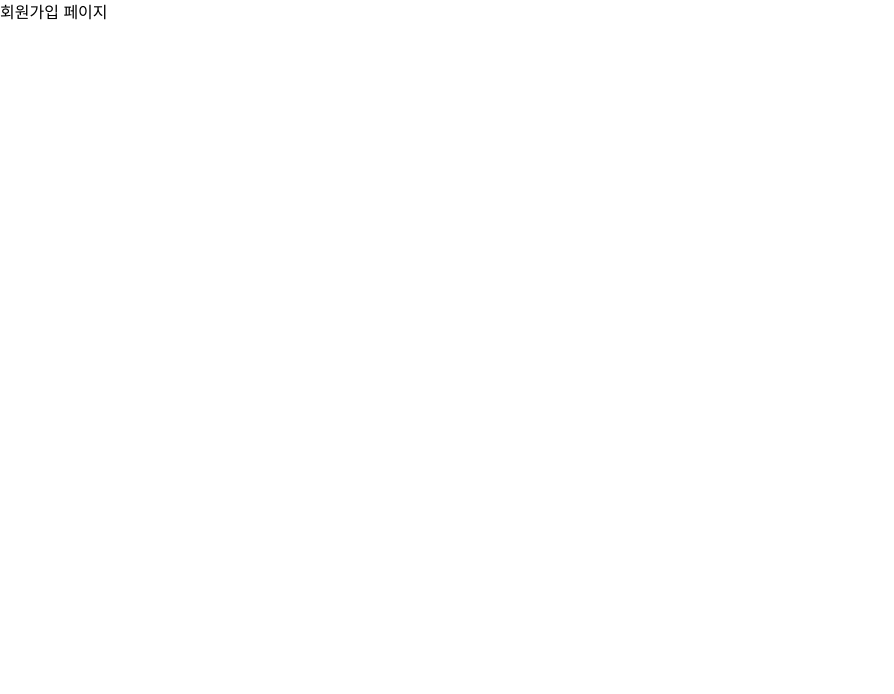
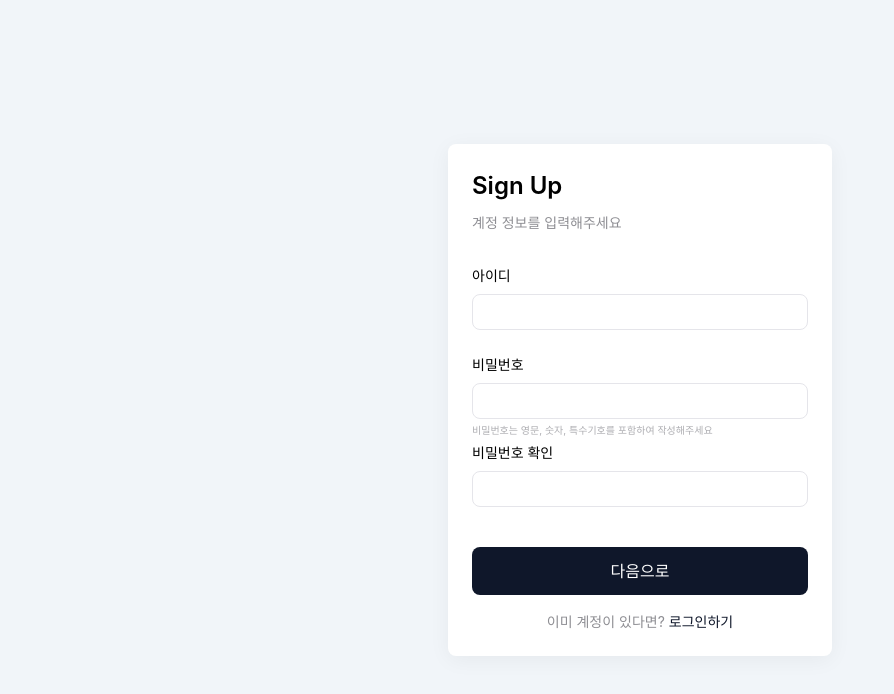
Before and after one commit to all-rounder-develop-study/FrontRepository, a React (Create React App) app: page /signup in a window 1280 px wide. Shown: the top 694 px of the page, without its empty margins (0-894 px from the left). Built offline with nearby package versions, Linux system fonts and the light colour scheme.

Commit message:
✨ feat: 로그인, 회원가입 UI

```diff
--- a/src/App.css
+++ b/src/App.css
@@ -5,3 +5,14 @@
 .App {
   text-align: center;
 }
+
+/* 자주 사용하는 스타일을 재사용하기 위해 컴포넌트화*/
+@layer components {
+  .flex-center {
+    @apply flex justify-center items-center;
+  }
+
+  .custom-shadow {
+    @apply shadow-[0px_4px_21.6px_rgba(0,0,0,0.05)];
+  }
+}
--- a/src/App.tsx
+++ b/src/App.tsx
@@ -6,11 +6,12 @@ import SignUp from "./pages/SignUp";
 
 export default function App() {
   return (
-    <Routes>
-      <Route path="/" element={<Main />} />
-      <Route path="/login" element={<Login />} />
-      <Route path="/login" element={<Login />} />
-      <Route path="/signup" element={<SignUp />} />
-    </Routes>
+    <div className="w-full min-h-screen bg-bg-100 ">
+      <Routes>
+        {/* <Route path="/" element={<Main />} /> */}
+        <Route path="/" element={<Login />} />
+        <Route path="/signup" element={<SignUp />} />
+      </Routes>
+    </div>
   );
 }
--- a/src/components/login/LoginContainer.tsx
+++ b/src/components/login/LoginContainer.tsx
@@ -1,7 +1,37 @@
+//로그인 페이지
+import { Link } from "react-router-dom";
+
 export default function LoginContainer() {
   return (
-    <div>
-      <h1>로그인 페이지</h1>
+    <div className="w-full h-screen flex-center bg-bg-100 ">
+      <div className="p-6 w-[384px] bg-white-100 rounded-lg custom-shadow">
+        <div className="flex flex-col gap-2 mb-8">
+          <h1 className="text-[24px] font-semibold">Login</h1>
+          <p className="text-gray-600 text-[14px]">스터디 관리 서비스</p>
+        </div>
+        <div className="flex flex-col gap-6">
+          <div className="flex flex-col gap-2">
+            <p className="text-[14px]">아이디</p>
+            <input className="w-full h-9 px-4 border border-gray-200 rounded-lg focus:outline-none focus:border-blue-500" />
+          </div>
+          <div className="flex flex-col">
+            <p className="mb-2 text-[14px]">비밀번호</p>
+            <input
+              type="password"
+              className="w-full h-9 px-4 border border-gray-200 rounded-lg focus:outline-none focus:border-blue-500 mb-1"
+            />
+          </div>
+          <button className="w-full h-12 bg-blue-500 text-white-100 rounded-lg ">
+            Login
+          </button>
+        </div>
+        <div className="flex justify-center gap-1 mt-4">
+          <p className="text-[14px] text-gray-600">계정이 없으신가요?</p>
+          <Link to="/signup" className="text-[14px] text-blue-500 font-medium">
+            회원가입하기
+          </Link>
+        </div>
+      </div>
     </div>
   );
 }
--- a/src/components/signup/SignupContainer.tsx
+++ b/src/components/signup/SignupContainer.tsx
@@ -1,7 +1,44 @@
+import { Link } from "react-router-dom";
+
 export default function SignupContainer() {
   return (
-    <div>
-      <h1>회원가입 페이지</h1>
+    <div className="w-full h-screen flex-center bg-bg-100">
+      <div className="p-6 w-[384px] bg-white-100 rounded-lg custom-shadow">
+        <div className="flex flex-col gap-2 mb-8">
+          <h1 className="text-[24px] font-semibold">Sign Up</h1>
+          <p className="text-gray-600 text-[14px]">계정 정보를 입력해주세요</p>
+        </div>
+        <div className="flex flex-col gap-6">
+          <div className="flex flex-col gap-2">
+            <p className="text-[14px]">아이디</p>
+            <input className="w-full h-9 px-4 border border-gray-200 rounded-lg focus:outline-none focus:border-blue-500" />
+          </div>
+          <div className="flex flex-col">
+            <p className="mb-2 text-[14px]">비밀번호</p>
+            <input
+              type="password"
+              className="w-full h-9 px-4 border border-gray-200 rounded-lg focus:outline-none focus:border-blue-500 mb-1"
+            />
+            <p className="mb-1 text-gray-500 text-[10px]">
+              비밀번호는 영문, 숫자, 특수기호를 포함하여 작성해주세요
+            </p>
+            <p className="mb-2 text-[14px]">비밀번호 확인</p>
+            <input
+              type="password"
+              className="w-full h-9 px-4 border border-gray-200 rounded-lg focus:outline-none focus:border-blue-500"
+            />
+          </div>
+          <button className="w-full h-12 bg-blue-500 text-white-100 rounded-lg mt-4">
+            다음으로
+          </button>
+        </div>
+        <div className="flex justify-center gap-1 mt-4">
+          <p className="text-[14px] text-gray-600">이미 계정이 있다면?</p>
+          <Link to="/" className="text-[14px] text-blue-500 font-medium">
+            로그인하기
+          </Link>
+        </div>
+      </div>
     </div>
   );
 }
--- a/src/pages/Main.tsx
+++ b/src/pages/Main.tsx
@@ -1,6 +1,6 @@
 export default function Main() {
   return (
-    <div>
+    <div className="w-full h-full bg-bg-100">
       <h1>메인호오오옴</h1>
     </div>
   );
--- a/tailwind.config.js
+++ b/tailwind.config.js
@@ -17,20 +17,29 @@ module.exports = {
         white: {
           100: "#FFFFFF"
         },
+        blue: {
+          100: "#F7F9FB",
+          200: "#E2E8F0",
+          300: "#64748B",
+          400: "#e8e8e8",
+          500: "#0F172A" //남색
+        },
         gray: {
-          100: "#fcfcfc", //gray01
-          200: "#f9f9f9", //gray02
-          300: "#f0f0f0", //gray03
-          400: "#e8e8e8", //gray04
-          500: "#e0e0e0", //gray05
-          600: "#d9d9d9", //gray06
+          50: "#FBFBFF", //gray00
+          100: "#F2F2F7", //gray01
+          200: "#E5E5EA", //gray02
+          300: "#D1D1D6", //gray03
+          400: "#C7C7CC", //gray04
+          500: "#AEAEB2", //gray05
+          600: "#8E8E93", //gray06
           700: "#8E8E93", //gray07
-          800: "#cecece", //gray08
-          900: "#8d8d8d", //gray09
-          1000: "#838383" //gray10
+          800: "#636366" //gray08
         },
         bg: {
-          100: "#E2E3E5"
+          100: "#F1F5F9"
+        },
+        red: {
+          100: "#EF4444"
         }
       }
     }
```
Also changed, not shown: src/index.css (+21 -12 lines).
